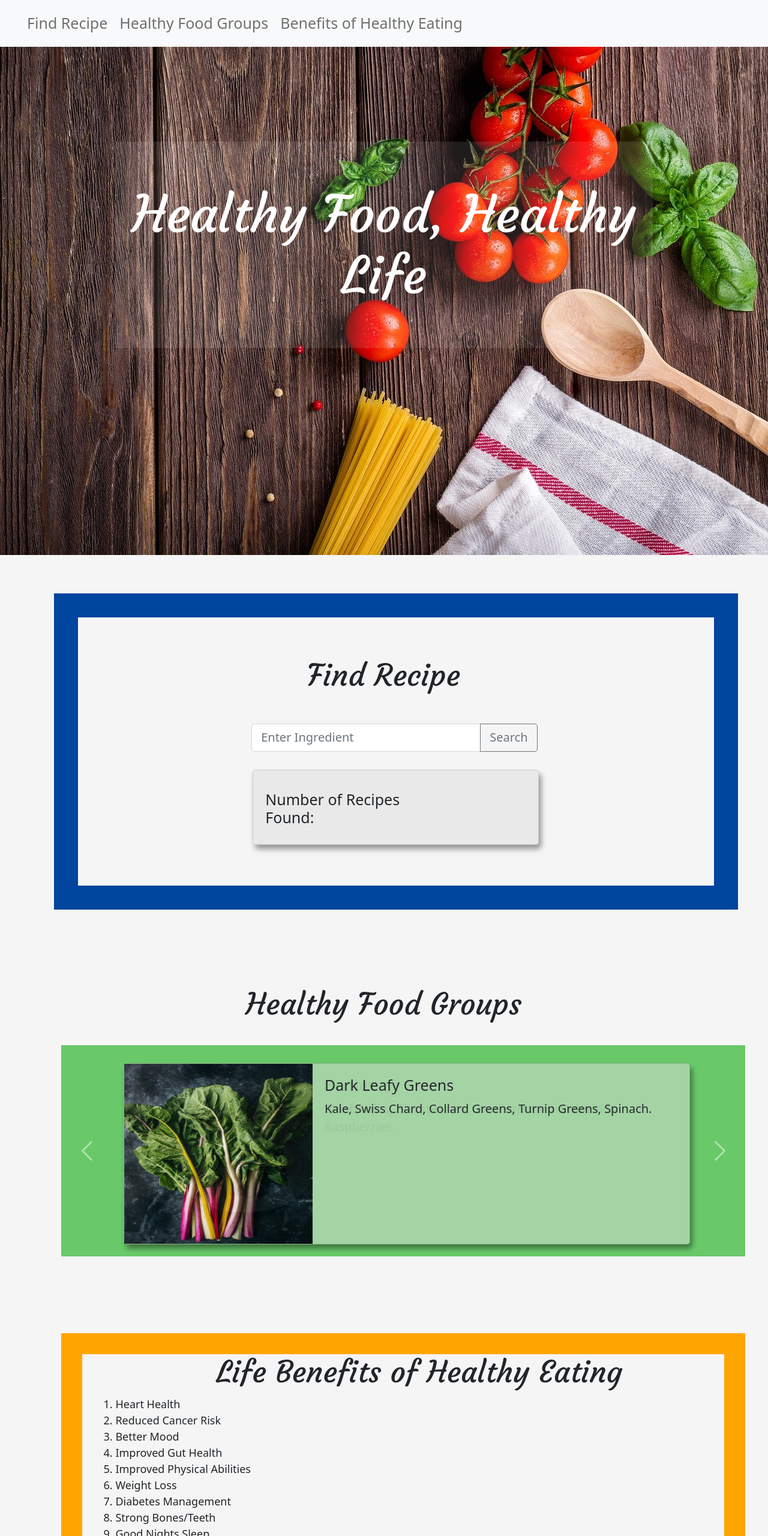
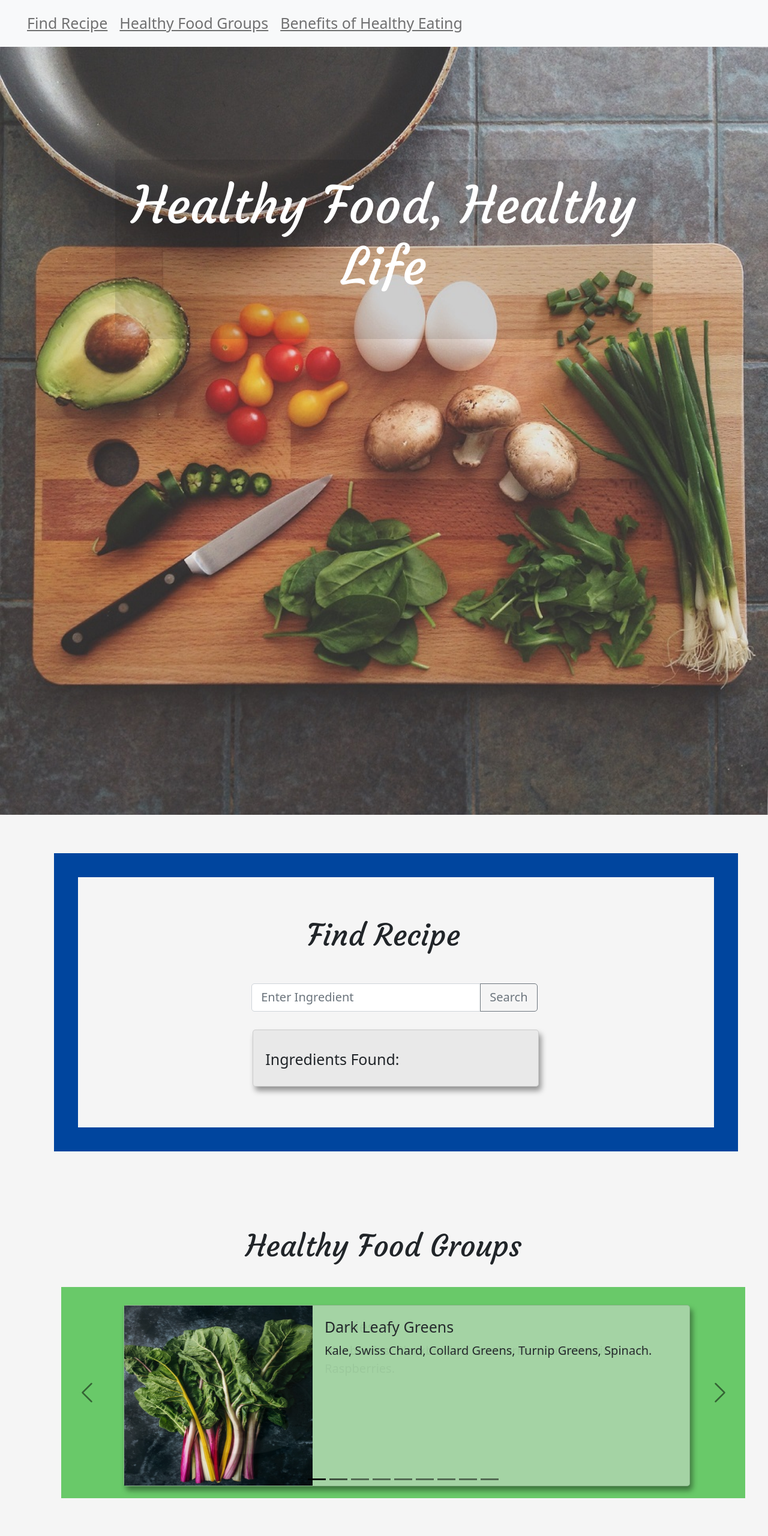
Before and after one commit to wwhite13sub/Healthy_Living, a plain HTML site: page index.html in a window 1280 px wide. Shown: the top 2560 px of the page at 60% size. Drawn offline with nearby package versions, Linux system fonts and the light colour scheme; a script that the page names is missing.

Commit message:
changing page styling

```diff
--- a/index.html
+++ b/index.html
@@ -44,7 +44,7 @@
     <div id="carouselExampleSlidesOnly" class="carousel slide" data-bs-ride="carousel">
         <div class="carousel-inner">
           <div class="carousel-item active">
-            <img src="./images/Food_Header1.jpg" class="d-block w-100" alt="Intro-Food">
+            <img src="./images/choppingIngredients.jpg" class="d-block w-100" alt="Intro-Food">
             <div class="carousel-caption">
                 <div class="captions"><h1>Healthy Food, Healthy Life</h1></div>
             </div>
@@ -62,7 +62,7 @@
     <div class="container look-up">
         <div class="card mains">
             <div class="card-body">
-                <h3>Number of Recipes Found: </h3>
+                <h3>Ingredients Found: </h3>
                 <div id="imgCount"></div>
             </div>
           </div>
@@ -74,6 +74,19 @@
 
 <h1 id="Group_foods">Healthy Food Groups</h1>
 <div id="Food_Group" class=" groups container">
+  <div id="carouselExampleDark" class="carousel carousel-dark slide" data-bs-ride="carousel">
+    <div class="carousel-indicators">
+      <button type="button" data-bs-target="#carouselExampleDark" data-bs-slide-to="0" class="active" aria-current="true" aria-label="Slide 1"></button>
+      <button type="button" data-bs-target="#carouselExampleDark" data-bs-slide-to="1" aria-label="Slide 2"></button>
+      <button type="button" data-bs-target="#carouselExampleDark" data-bs-slide-to="2" aria-label="Slide 3"></button>
+      <button type="button" data-bs-target="#carouselExampleDark" data-bs-slide-to="3" aria-label="Slide 4"></button>
+      <button type="button" data-bs-target="#carouselExampleDark" data-bs-slide-to="4" aria-label="Slide 5"></button>
+      <button type="button" data-bs-target="#carouselExampleDark" data-bs-slide-to="5" aria-label="Slide 6"></button>
+      <button type="button" data-bs-target="#carouselExampleDark" data-bs-slide-to="6" aria-label="Slide 7"></button>
+      <button type="button" data-bs-target="#carouselExampleDark" data-bs-slide-to="7" aria-label="Slide 8"></button>
+      <button type="button" data-bs-target="#carouselExampleDark" data-bs-slide-to="8" aria-label="Slide 9"></button>
+    </div>
+
     <div id="carouselExampleFade" class="carousel slide carousel-fade" data-bs-ride="carousel">
         <div class="carousel-inner">
           <div class="carousel-item active">
@@ -207,7 +220,6 @@
                     <div class="card-body">
                       <h5 class="card-title">Olive Oil</h5>
                       <p class="card-text">Olive Oil.</p>
-                      <p class="card-text"><small class="text-muted">Last updated 3 mins ago</small></p>
                     </div>
                   </div>
                 </div>
@@ -228,10 +240,11 @@
       </div>
 
 </div>
+</div>
 
 
 <div class="Health_ben container" id="Life">
-    <h1>Life Benefits of Healthy Eating</h1>
+    <h1>Benefits of Healthy Eating</h1>
         <ol class="listings">
             <li>Heart Health</li>
             <li>Reduced Cancer Risk</li>
--- a/styles/styles.scss
+++ b/styles/styles.scss
@@ -28,6 +28,7 @@ h1 {
 
 .nav-link {
 font-size: 25px;
+
 }
 
 .navbar-light .navbar-nav  .nav-link:focus, .navbar-light .navbar-nav .nav-link:hover {
@@ -35,17 +36,15 @@ font-size: 25px;
 }
 .navbar-light .navbar-nav .nav-link
 
-.captions > h1 {
-    margin-top: 5%;
-    font-family: 'Courgette', cursive;
-}
+
 .carousel-item .active img{
     background-color: rgba(255,255,255, .3);
 }
 
 .carousel-caption{
-    margin-bottom: 25%;
-    background-color: rgba(255,255,255, .1);
+    margin-bottom: 45%;
+    background-color: rgba(0,0,0, .1);
+    font-family: 'Courgette', cursive;
 
 }
 .findings{
@@ -68,7 +67,7 @@ font-size: 25px;
 }
 
 #edamam-badge{
-    margin-left: 45%;
+    margin-left: 40%;
     margin-top: 1%;
 }
 .card {
@@ -138,8 +137,11 @@ font-size: 25px;
 
 @media only screen and (min-width: 992px){
     .captions > h1 {
-        margin-top: 5%;
+
         font-family: 'Courgette', cursive;
+    }
+    .carousel-caption{
+        margin-bottom: 60%;
     }
     h1 {
         font-family: 'Courgette', cursive;
@@ -230,6 +232,7 @@ font-size: 25px;
 
     .nav-link {
         font-size: 25px;
+        text-decoration: underline;
 
     }
 
```
Also changed, not shown: images/choppingIngredients.jpg (added), styles/styles.css, 1 other file.
